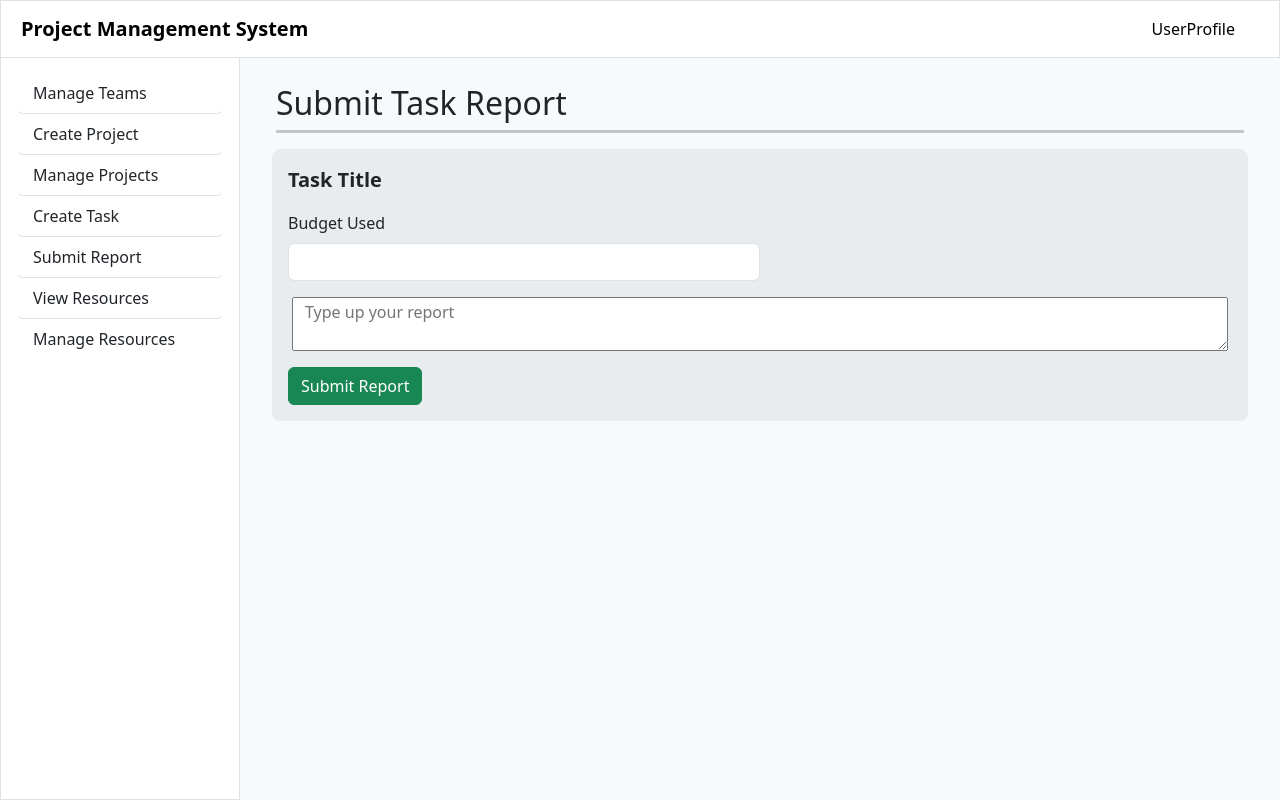
After one commit to vishesh186/IT314_Project_19, a Django app: page /submit-report/ in a window 1280 px wide. The commit adds this page. Run offline with Django 4.2, Linux system fonts and the light colour scheme; some libraries are stand-ins or nearby versions.

Commit message:
Restructuring & Page Redirect Setup

```diff
--- a/ProjectManagementSystem/urls.py
+++ b/ProjectManagementSystem/urls.py
@@ -20,7 +20,7 @@ from ProjectManagementSystemApp import views
 
 urlpatterns = [
     path('admin/', admin.site.urls),
-    path('home/', views.Home, name='Home'),
+    path('', views.Home, name='Home'),
     path('landing/', views.Landing, name='Landing'),
     path('login/', views.Login, name='Login'),
 
--- a/ProjectManagementSystemApp/templates/navbar.html
+++ b/ProjectManagementSystemApp/templates/navbar.html
@@ -1,4 +1,5 @@
 {% load static %}
+<!DOCTYPE html>
 
 <style>
   body {
@@ -30,9 +31,9 @@
 }
 </style>
 
-<!DOCTYPE html>
 <html lang="en">
     <head>
+        <script src="https://cdn.tiny.cloud/1/no-api-key/tinymce/5/tinymce.min.js" referrerpolicy="origin"></script>
         <meta charset="utf-8">
         <meta name="viewport" content="width=device-width, initial-scale=1">
         <title>Project Management System</title>
@@ -48,31 +49,44 @@
           <nav id="navbarNav" class="pt-5 collapse show collapse-horizontal sidebar bg-white navbar-collapse border border-right">
             <div class="position-sticky">
               <div class="list-group list-group-flush mx-3 mt-4">
-                <a href="#"
-                   class="list-group-item list-group-item-action py-2 rounded active"
+
+                <a href="{% url 'ViewTeams' %}"
+                   class="list-group-item list-group-item-action py-2 rounded"
                    aria-current="true">
+                  <span class="text-nowrap">Manage Teams</span>
+                </a>
 
-                  <span class="text-nowrap">Dashboard</span>
+                <a href="{% url 'CreateProject' %}"
+                    class="list-group-item list-group-item-action rounded py-2">
+                    <span class="text-nowrap">Create Project</span>
                 </a>
-                <a href="#"
-                   class="list-group-item list-group-item-action py-2 rounded">
-                  <span class="text-nowrap">Team Management</span>
-                </a>
-                <a href="#"
-                  class="list-group-item list-group-item-action rounded py-2">
 
-                  <span class="text-nowrap">Create New Project</span>
-                </a>
-                <a href="#"
+                <a href="{% url 'ViewProjects' %}"
                    class="list-group-item list-group-item-action rounded py-2">
 
-                   <span class="text-nowrap">View Projects</span>
+                   <span class="text-nowrap">Manage Projects</span>
                 </a>
-                <a href="#"
+
+                <a href="{% url 'CreateTask' %}"
                    class="list-group-item list-group-item-action rounded py-2">
+                   <span class="text-nowrap">Create Task</span>
+                </a>
 
-                   <span class="text-nowrap">Add Employee</span>
+                <a href="{% url 'SubmitReport' %}"
+                   class="list-group-item list-group-item-action rounded py-2">
+                   <span class="text-nowrap">Submit Report</span>
                 </a>
+
+                <a href="{% url 'Resources' %}"
+                   class="list-group-item list-group-item-action rounded py-2">
+                   <span class="text-nowrap">View Resources</span>
+                </a>
+
+                <a href="{% url 'ManageResources' %}"
+                   class="list-group-item list-group-item-action rounded py-2">
+                   <span class="text-nowrap">Manage Resources</span>
+                </a>
+
               </div>
             </div>
           </nav>
@@ -109,7 +123,6 @@
     <script>
       function initSidebar() {
         var sidebar = document.getElementsByClassName('sidebar');
-        console.log(sidebar)
         var width = (window.innerWidth > 0) ? window.innerWidth : screen.Width;
         if(sidebar.length > 0) {
             if(width < 991.98) {
--- /dev/null
+++ b/ProjectManagementSystemApp/templates/submitReport.html
@@ -0,0 +1,49 @@
+{% extends 'navbar.html' %}
+
+{% block content %}
+
+<script>
+    tinymce.init({
+    selector: 'textarea',  // change this value according to your HTML
+    height: 300,
+    menu: {
+        file: { title: 'File', items: 'newdocument restoredraft | preview | export print | deleteallconversations' },
+        edit: { title: 'Edit', items: 'undo redo | cut copy paste pastetext | selectall | searchreplace' },
+        view: { title: 'View', items: 'code | visualaid visualchars visualblocks | spellchecker | preview fullscreen | showcomments' },
+        insert: { title: 'Insert', items: 'image link media addcomment pageembed template codesample inserttable | charmap emoticons hr | pagebreak nonbreaking anchor tableofcontents | insertdatetime' },
+        format: { title: 'Format', items: 'bold italic underline strikethrough superscript subscript codeformat | styles blocks fontfamily fontsize align lineheight | forecolor backcolor | language | removeformat' },
+        tools: { title: 'Tools', items: 'spellchecker spellcheckerlanguage | a11ycheck code wordcount' },
+        table: { title: 'Table', items: 'inserttable | cell row column | advtablesort | tableprops deletetable' },
+        help: { title: 'Help', items: 'help' }
+    }
+});
+</script>
+
+<div class="row px-2 px-md-4 py-4">
+    <div class="col-12 mb-2">
+        <h2 class="m-0">Submit Task Report</h2>
+        <hr class="border-3 my-2">
+    </div>
+    <div class="col-12 mb-3">
+        <div class="row px-2">
+            <div class="p-3 bg-body-secondary rounded-3">
+                <form method="POST">
+                    <div class="mb-2">
+                      <label class="form-label fw-semibold fs-5">Task Title</label>
+                    </div>
+                    <div class="col-md-6 mb-3">
+                        <label class="form-label">Budget Used</label>
+                        <input type="number" name="budget" class="form-control">
+                    </div>
+                    <div class="row mx-1 mb-3">
+                        <textarea id="editor" placeholder="Type up your report"></textarea>
+                    </div>
+                    <button type="submit" class="btn btn-success">Submit Report</button>
+                </form>
+            </div>
+        </div>
+    </div>
+
+</div>
+
+{% endblock %}
```
Also changed, not shown: ProjectManagementSystem/settings.py (+13 -13 lines), ProjectManagementSystemApp/templates/viewProjects.html (added, +58 -0 lines), UnderConstruction/viewProjects.html (deleted, +0 -58 lines).
